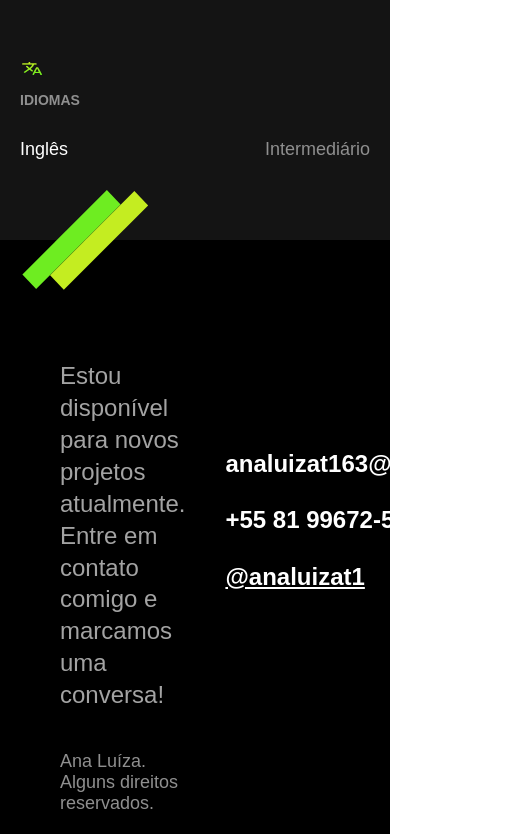
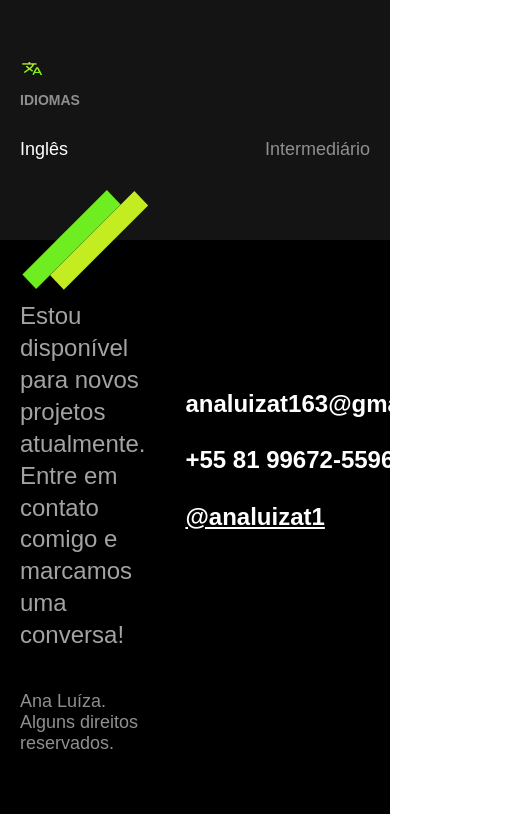
Before and after one commit to analuizat1/analuizat.github.io, a plain HTML site: page index.html in a window 390 px wide. Shown: the part 2553-3387 px from the top of the page, 510 px wide, since content can reach past the window. Drawn offline with Linux system fonts and the light colour scheme.

Commit message:
Update footer.css

```diff
--- a/footer.css
+++ b/footer.css
@@ -34,6 +34,7 @@ footer {
   .footer-container {
     grid-template-columns: 1fr;
     gap: 40px;
+    padding: 60px 20px;
   }
   .footer-contato li {
     font-size: 1.5rem;
```
